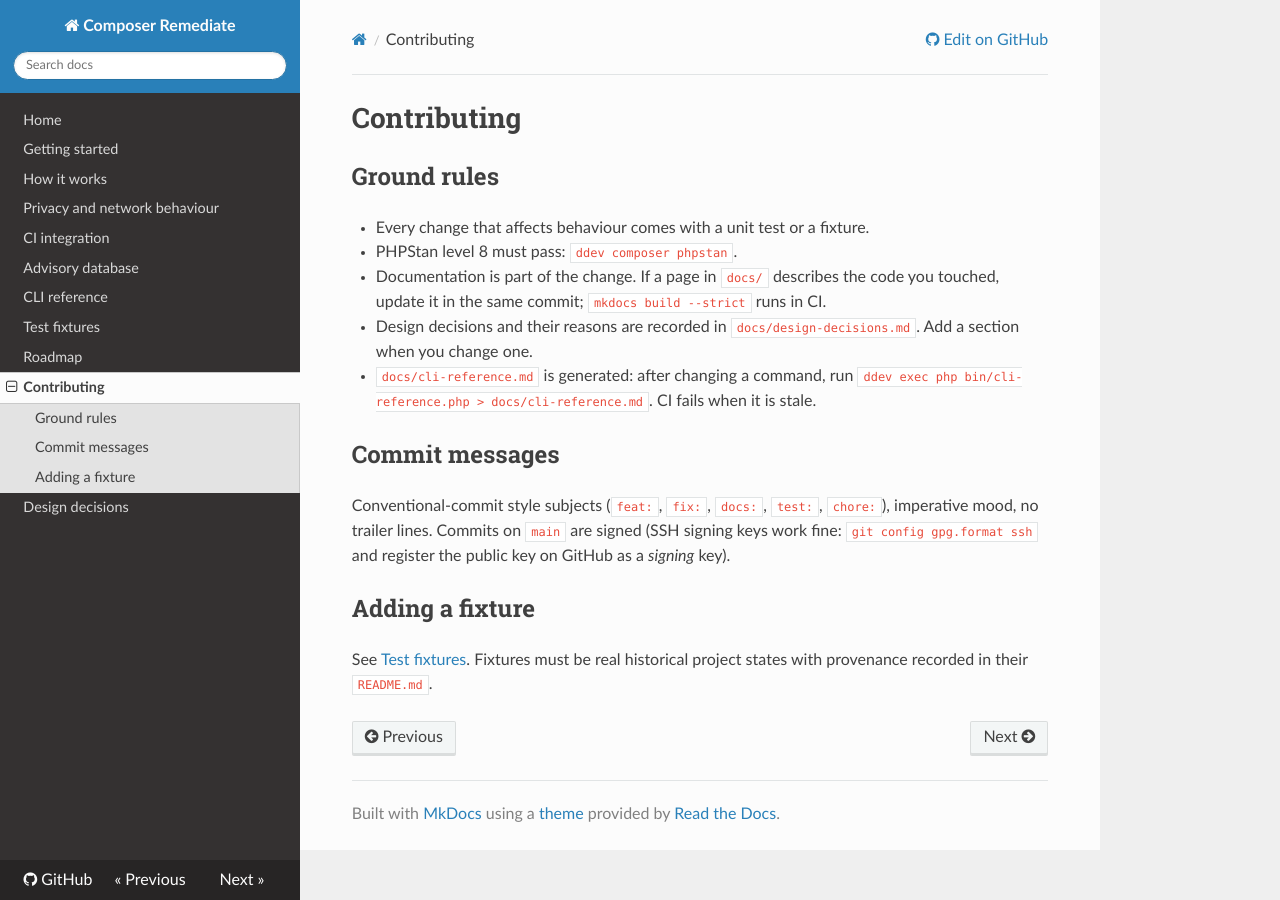
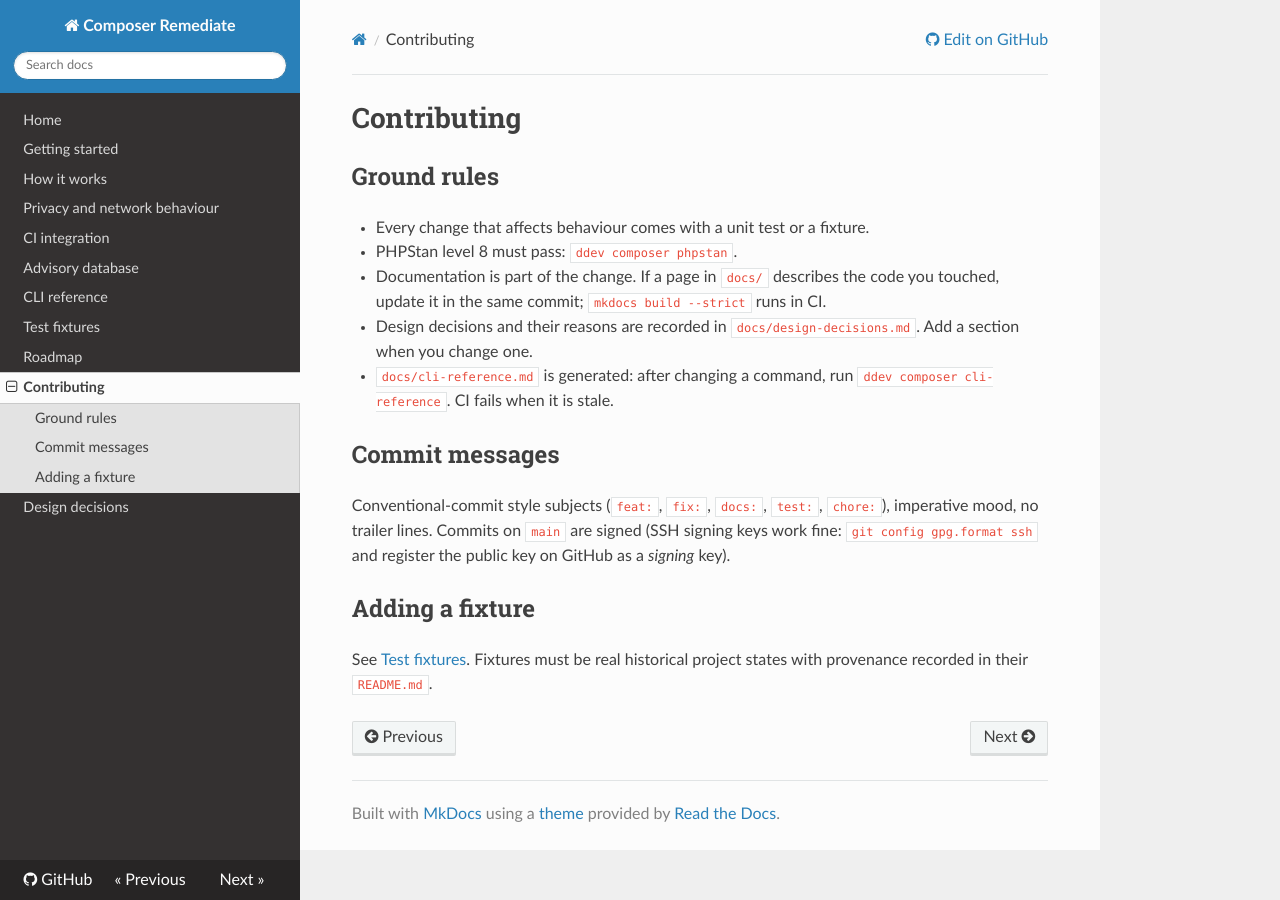
Before and after one commit to hexblot/composer-remediate, an MkDocs documentation site: the page built from docs/contributing.md, in a window 1280 px wide. Built offline with MkDocs 1.6.1, drawn with Linux system fonts in a browser that asks for light colours; nearby versions of some CDN libraries.

Commit message:
chore: composer cli-reference script regenerates the CLI reference page

```diff
--- a/composer.json
+++ b/composer.json
@@ -65,7 +65,8 @@
         "check": [
             "@phpstan",
             "@test"
-        ]
+        ],
+        "cli-reference": "php bin/cli-reference.php > docs/cli-reference.md"
     },
     "minimum-stability": "stable",
     "prefer-stable": true
--- a/docs/contributing.md
+++ b/docs/contributing.md
@@ -7,8 +7,8 @@
 - Documentation is part of the change. If a page in `docs/` describes the code you touched,
   update it in the same commit; `mkdocs build --strict` runs in CI.
 - Design decisions and their reasons are recorded in `docs/design-decisions.md`. Add a section when you change one.
-- `docs/cli-reference.md` is generated: after changing a command, run
-  `ddev exec php bin/cli-reference.php > docs/cli-reference.md`. CI fails when it is stale.
+- `docs/cli-reference.md` is generated: after changing a command, run `ddev composer cli-reference`.
+  CI fails when it is stale.
 
 ## Commit messages
 
```
